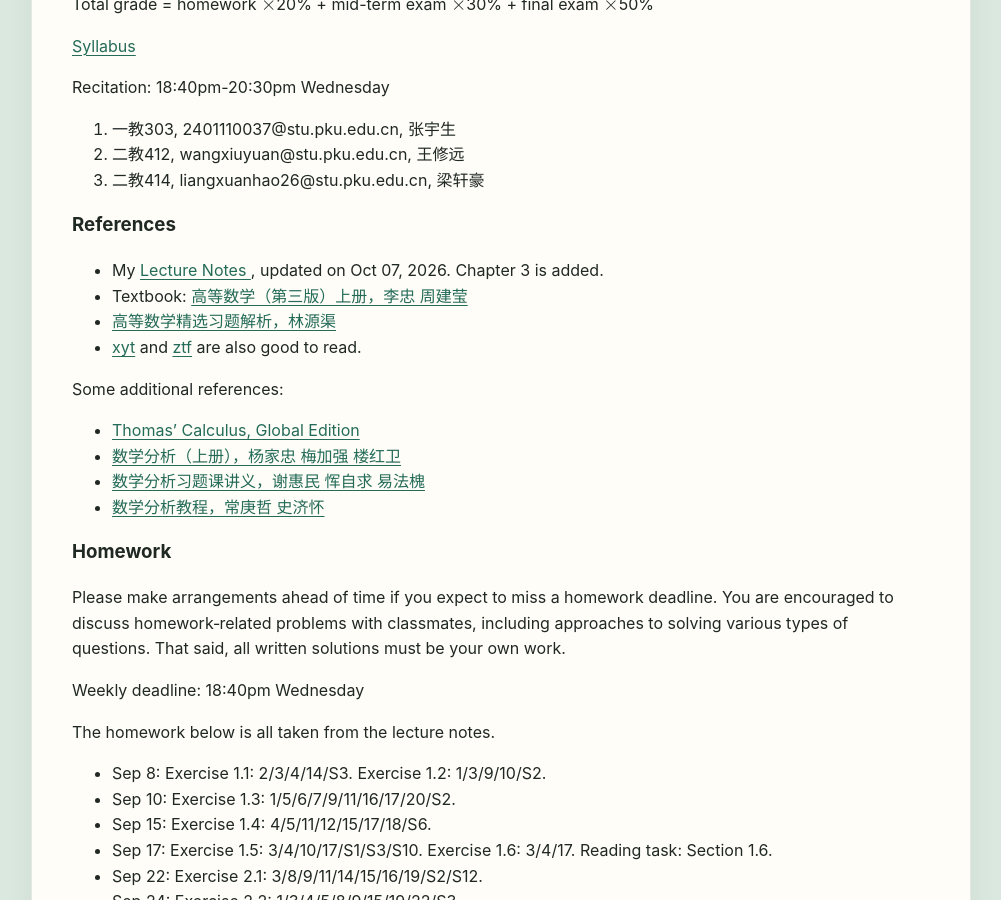
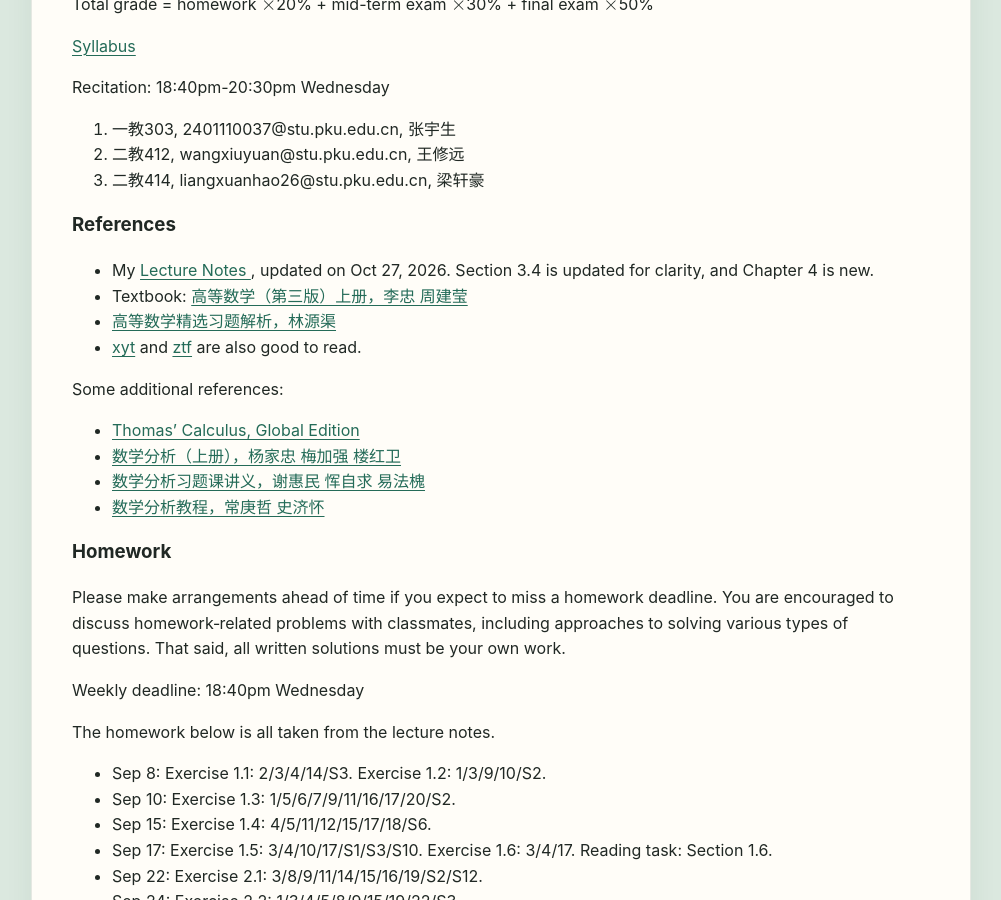
Before and after one commit to ziqiangfeng95/ziqiangfeng95.github.io, a Jekyll site: the page built from teaching/advmath/index.md, in a window 1280 px wide and 900 px high, scrolled down 954 px. Shown: the whole window, without its empty margins (139-1140 px from the left). Built offline with Jekyll 4.4.1, drawn with Linux system fonts in a browser that asks for light colours.

Commit message:
Update index.md

```diff
--- a/teaching/advmath/index.md
+++ b/teaching/advmath/index.md
@@ -67,11 +67,11 @@ Recitation: 18:40pm-20:30pm Wednesday
 
 ### References
 
-- My <a href="{{ '/assets/pdfs/advmath/adv-math-I-1007.pdf' | relative_url }}"
+- My <a href="{{ '/assets/pdfs/advmath/adv-math-I-1027.pdf' | relative_url }}"
    target="_blank"
    rel="noopener noreferrer">
   Lecture Notes
-</a>, updated on Oct 07, 2026. Chapter 3 is added.
+</a>, updated on Oct 27, 2026. Section 3.4 is updated for clarity, and Chapter 4 is new.
 - Textbook: [高等数学（第三版）上册，李忠 周建莹](https://opac.lib.pku.edu.cn/searchDetail/tU486WPRECPHGJ53JGuUKQ%3D%3D)
 - [高等数学精选习题解析，林源渠](https://opac.lib.pku.edu.cn/searchDetail/mismuoHfOfkZriKca4%2BeFQ%3D%3D)
 - [xyt](https://darkoxie.github.io) and [ztf](https://archaeus13.github.io/teaching/2025b/index.html) are also good to read.
```
